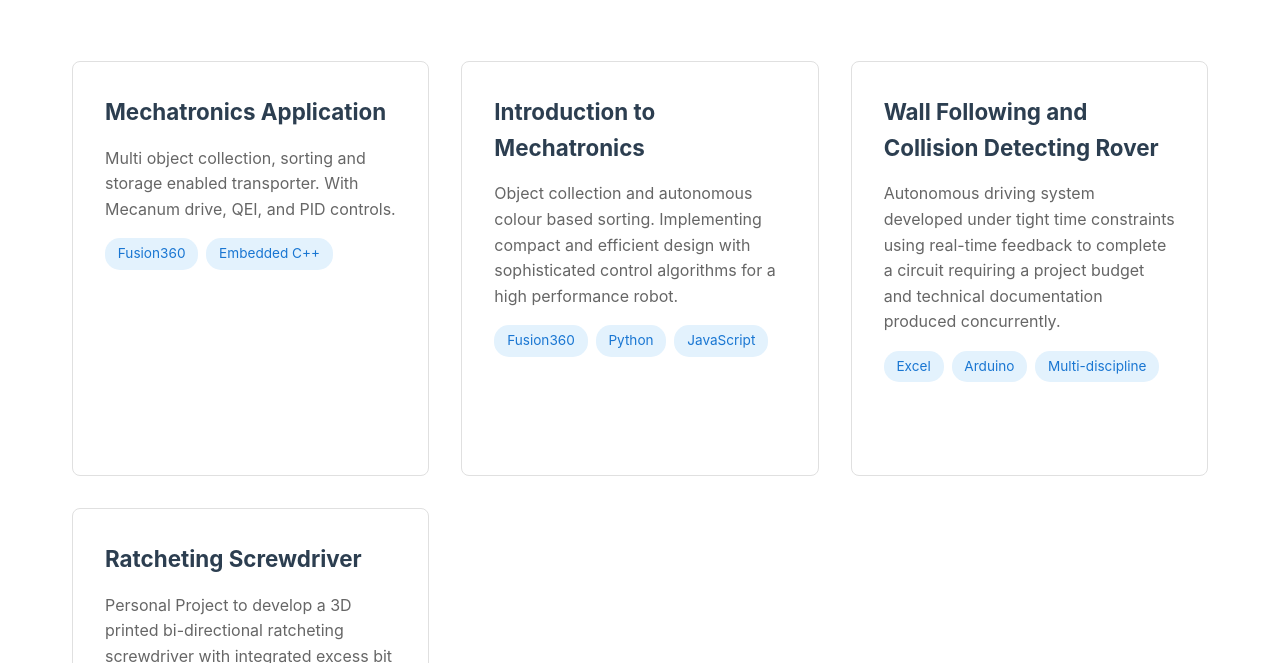
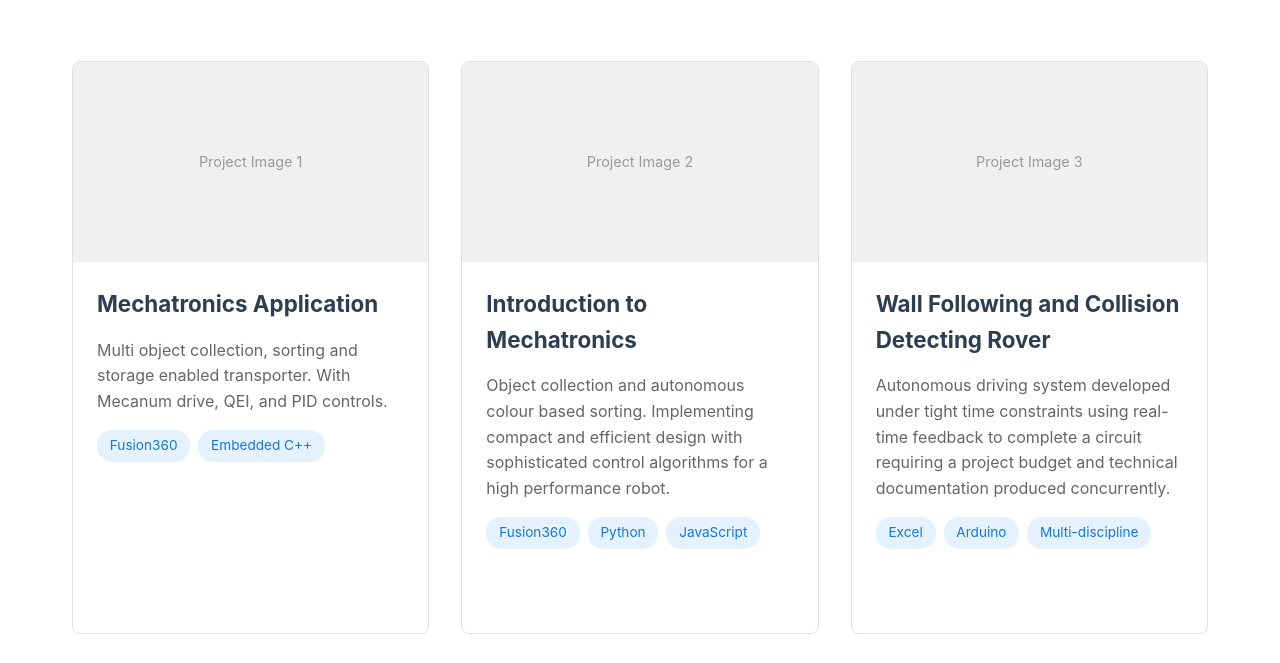
Before and after one commit to declan-smith/declan-smith.github.io, a plain HTML site: page index.html in a window 1280 px wide. Shown: the part 702-1365 px from the top of the page. Drawn offline with Linux system fonts and the light colour scheme.

Commit message:
Update index.html
added images to project cards.

```diff
--- a/index.html
+++ b/index.html
@@ -160,10 +160,9 @@
             background: white;
             border: 1px solid #e0e0e0;
             border-radius: 8px;
-            padding: 2rem;
+            overflow: hidden;
             transition: transform 0.3s, box-shadow 0.3s, background 0.3s, border-color 0.3s;
             cursor: pointer;
-            position: relative;
             text-decoration: none;
             color: inherit;
             display: block;
@@ -181,6 +180,27 @@
 
         body.dark-mode .project-card:hover {
             box-shadow: 0 5px 20px rgba(0,0,0,0.4);
+        }
+
+        .project-image {
+            width: 100%;
+            height: 200px;
+            background: #f0f0f0;
+            display: flex;
+            align-items: center;
+            justify-content: center;
+            color: #999;
+            font-size: 0.9rem;
+            transition: background 0.3s;
+        }
+
+        body.dark-mode .project-image {
+            background: #1a1a1a;
+            color: #666;
+        }
+
+        .project-content {
+            padding: 1.5rem;
         }
 
         .project-card h3 {
@@ -362,6 +382,8 @@
             <h2>Projects</h2>
             <div class="projects-grid">
                 <a href="project1.html" class="project-card">
+                    <div class="project-image">Project Image 1</div>
+                    <div class="project-content">
                         <h3>Mechatronics Application</h3>
                         <p>Multi object collection, sorting and storage enabled transporter. With Mecanum drive, QEI, and PID controls.</p>
                         <div class="project-tags">
@@ -369,9 +391,12 @@
                             <span class="tag">Embedded C++</span>
                         </div>
                         <span class="see-more">See More →</span>
+                    </div>
                 </a>
 
                 <a href="construction.html" class="project-card">
+                    <div class="project-image">Project Image 2</div>
+                    <div class="project-content">
                         <h3>Introduction to Mechatronics</h3>
                         <p>Object collection and autonomous colour based sorting. Implementing compact and efficient design with sophisticated control algorithms for a high performance robot.</p>
                         <div class="project-tags">
@@ -380,9 +405,12 @@
                             <span class="tag">JavaScript</span>
                         </div>
                         <span class="see-more">See More →</span>
+                    </div>
                 </a>
 
                 <a href="construction.html" class="project-card">
+                    <div class="project-image">Project Image 3</div>
+                    <div class="project-content">
                         <h3>Wall Following and Collision Detecting Rover</h3>
                         <p>Autonomous driving system developed under tight time constraints using real-time feedback to complete a circuit requiring a project budget and technical documentation produced concurrently.</p>
                         <div class="project-tags">
@@ -391,9 +419,12 @@
                             <span class="tag">Multi-discipline</span>
                         </div>
                         <span class="see-more">See More →</span>
+                    </div>
                 </a>
 
                 <a href="construction.html" class="project-card">
+                    <div class="project-image">Project Image 4</div>
+                    <div class="project-content">
                         <h3>Ratcheting Screwdriver</h3>
                         <p>Personal Project to develop a 3D printed bi-directional ratcheting screwdriver with integrated excess bit storage</p>
                         <div class="project-tags">
@@ -401,6 +432,7 @@
                             <span class="tag">PrusaSlicer</span>
                         </div>
                         <span class="see-more">See More →</span>
+                    </div>
                 </a>
             </div>
         </div>
```
Lines whose indentation alone changed are shown as unchanged.
